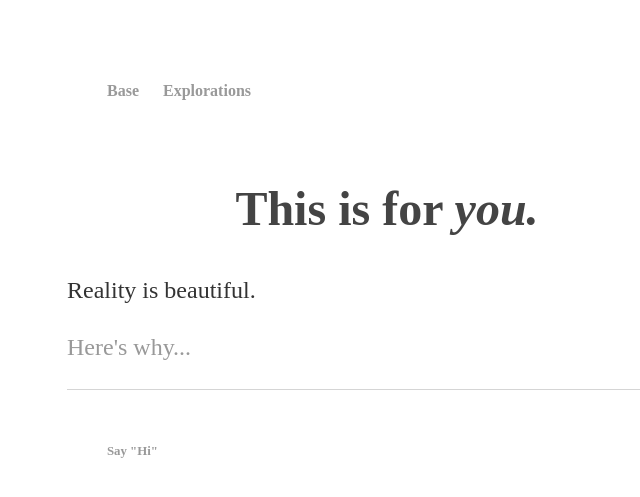
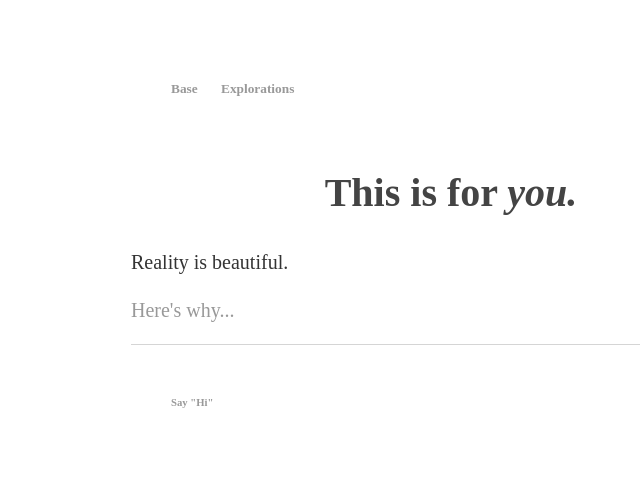
Before and after one commit to ray-dorai/ray-dorai.github.io, a Jekyll site: the page built from index.html, in a window 1280 px wide. Shown: the top 497 px of the page, without its empty margins (189-829 px from the left). Built offline with Jekyll 4.4.1, drawn with Linux system fonts in a browser that asks for light colours.

Commit message:
Update main.css

```diff
--- a/css/main.css
+++ b/css/main.css
@@ -2,7 +2,8 @@
 body {
     margin: 40px auto;
     font-family: 'Fjord One', serif;
-    max-width: 60%;
+    max-width: 50%;
+    font-size: smaller;
     line-height: 1.4;
     color: #444;
 }
```
